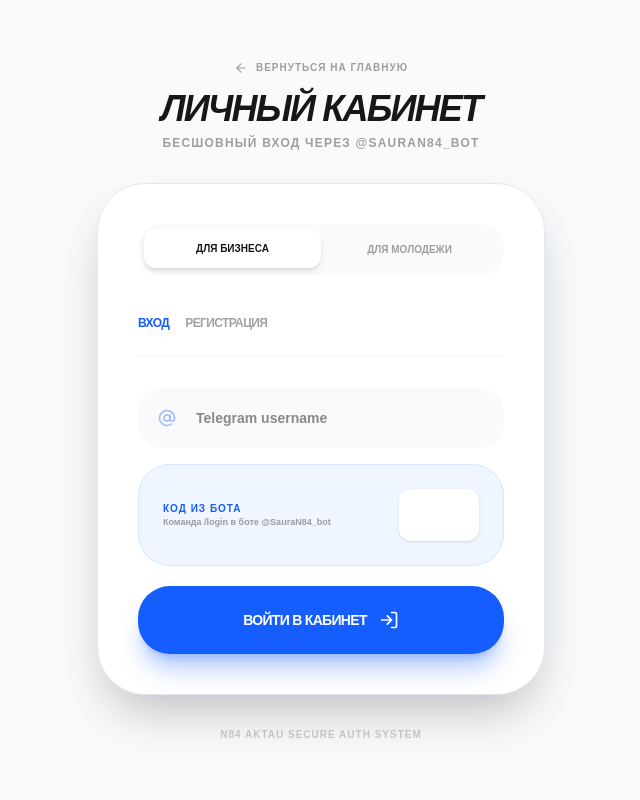
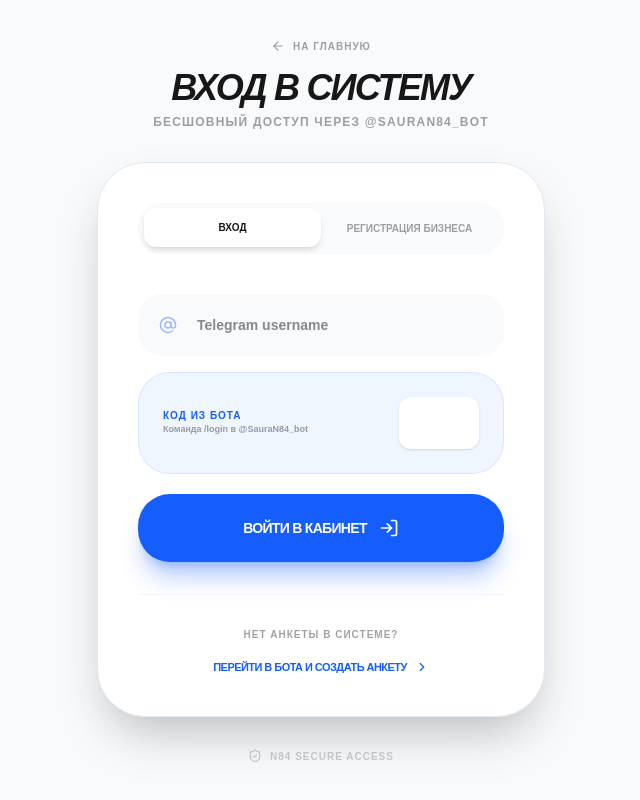
Before and after one commit to orkendebate-droid/N84, a Next.js app: page /login in a window 1280 px wide. Shown: the whole page, without its empty margins (319-959 px from the left). Built offline with nearby package versions, Linux system fonts and the light colour scheme.

Commit message:
feat: unified login page with separate business registration

```diff
--- a/src/app/login/page.tsx
+++ b/src/app/login/page.tsx
@@ -2,13 +2,12 @@
 
 import { useState, useEffect } from 'react'
 import { useRouter } from 'next/navigation'
-import { KeyRound, AtSign, Building2, User, LogIn, Loader2, ChevronRight, ArrowLeft } from "lucide-react"
+import { KeyRound, AtSign, Building2, User, LogIn, Loader2, ChevronRight, ArrowLeft, ShieldCheck } from "lucide-react"
 import Link from 'next/link'
 
 export default function LoginPage() {
   const router = useRouter()
   const [loading, setLoading] = useState(false)
-  const [selectedRole, setSelectedRole] = useState<'employer' | 'youth'>('employer')
   const [mode, setMode] = useState<'login' | 'register'>('login')
 
   const [formData, setFormData] = useState({
@@ -20,7 +19,6 @@ export default function LoginPage() {
     industry: ''
   })
 
-  // Если уже залогинен - редирект
   useEffect(() => {
     const saved = localStorage.getItem('n84_user')
     if (saved) {
@@ -31,13 +29,14 @@ export default function LoginPage() {
   const handleAuth = async (e: React.FormEvent) => {
     e.preventDefault()
     setLoading(true)
+    // Войти может кто угодно, регистрируется только работодатель
     const endpoint = mode === 'login' ? '/api/auth/otp-login' : '/api/auth/register-employer'
 
     try {
       const res = await fetch(endpoint, {
         method: 'POST',
         headers: { 'Content-Type': 'application/json' },
-        body: JSON.stringify({ ...formData, role: selectedRole })
+        body: JSON.stringify({ ...formData, role: 'employer' }) // При регистрации всегда employer
       })
       const data = await res.json()
       if (data.success) {
@@ -67,39 +66,38 @@ export default function LoginPage() {
         {/* Header */}
         <div className="text-center space-y-2">
             <Link href="/" className="inline-flex items-center gap-2 text-[10px] font-black uppercase tracking-widest opacity-40 hover:opacity-100 transition-opacity mb-4">
-                <ArrowLeft size={14} /> Вернуться на главную
+                <ArrowLeft size={14} /> На главную
             </Link>
-            <h1 className="text-4xl font-black italic tracking-tighter uppercase leading-none">Личный кабинет</h1>
-            <p className="text-xs font-bold opacity-40 uppercase tracking-widest">Бесшовный вход через @SauraN84_bot</p>
+            <h1 className="text-4xl font-black italic tracking-tighter uppercase leading-none">
+                {mode === 'login' ? 'Вход в систему' : 'Регистрация бизнеса'}
+            </h1>
+            <p className="text-xs font-bold opacity-40 uppercase tracking-widest">Бесшовный доступ через @SauraN84_bot</p>
         </div>
 
         {/* Auth Card */}
         <div className="bg-white dark:bg-zinc-900 rounded-[3rem] p-8 md:p-10 shadow-2xl border border-slate-200 dark:border-zinc-800 relative">
 
-            {/* Role Switcher */}
+            {/* Mode Switcher */}
             <div className="flex bg-slate-50 dark:bg-zinc-800 p-1.5 rounded-[1.5rem] mb-10">
-                <button onClick={() => { setSelectedRole('employer'); setMode('login'); }} className={`flex-1 py-3 rounded-xl text-[10px] font-black uppercase transition-all ${selectedRole === 'employer' ? 'bg-white dark:bg-zinc-700 shadow-md translate-y-[-1px]' : 'opacity-40'}`}>Для бизнеса</button>
-                <button onClick={() => { setSelectedRole('youth'); setMode('login'); }} className={`flex-1 py-3 rounded-xl text-[10px] font-black uppercase transition-all ${selectedRole === 'youth' ? 'bg-white dark:bg-zinc-700 shadow-md translate-y-[-1px]' : 'opacity-40'}`}>Для молодежи</button>
+                <button onClick={() => setMode('login')} className={`flex-1 py-3 rounded-xl text-[10px] font-black uppercase transition-all ${mode === 'login' ? 'bg-white dark:bg-zinc-700 shadow-md translate-y-[-1px]' : 'opacity-40'}`}>Вход</button>
+                <button onClick={() => setMode('register')} className={`flex-1 py-3 rounded-xl text-[10px] font-black uppercase transition-all ${mode === 'register' ? 'bg-white dark:bg-zinc-700 shadow-md translate-y-[-1px]' : 'opacity-40'}`}>Регистрация бизнеса</button>
             </div>
-
-            {selectedRole === 'employer' && (
-                <div className="flex gap-4 mb-8 border-b border-slate-100 dark:border-zinc-800 pb-6">
-                    <button onClick={() => setMode('login')} className={`text-xs font-black uppercase tracking-tighter ${mode === 'login' ? 'text-blue-600' : 'opacity-40'}`}>Вход</button>
-                    <button onClick={() => setMode('register')} className={`text-xs font-black uppercase tracking-tighter ${mode === 'register' ? 'text-blue-600' : 'opacity-40'}`}>Регистрация</button>
-                </div>
-            )}
 
             <form onSubmit={handleAuth} className="space-y-5">
                 {mode === 'register' && (
                     <div className="space-y-3 animate-in fade-in duration-300">
-                        <input className="w-full bg-slate-50 dark:bg-zinc-800 p-5 rounded-2xl text-sm font-bold border-none outline-none focus:ring-2 ring-blue-600/20" placeholder="ФИО Ответственного" value={formData.full_name} onChange={e => setFormData({...formData, full_name: e.target.value})} required={mode === 'register'} />
-                        <input className="w-full bg-slate-50 dark:bg-zinc-800 p-5 rounded-2xl text-sm font-bold border-none outline-none focus:ring-2 ring-blue-600/20" placeholder="Название компании" value={formData.company_name} onChange={e => setFormData({...formData, company_name: e.target.value})} required={mode === 'register'} />
-                        <input className="w-full bg-slate-50 dark:bg-zinc-800 p-5 rounded-2xl text-sm font-bold border-none outline-none focus:ring-2 ring-blue-600/20" placeholder="БИН компании" value={formData.bin_iin} onChange={e => setFormData({...formData, bin_iin: e.target.value})} required={mode === 'register'} />
+                        <div className="space-y-3 p-4 bg-slate-50 dark:bg-zinc-800 rounded-3xl border border-slate-100 dark:border-zinc-700">
+                            <input className="w-full bg-transparent p-2 text-sm font-bold border-none outline-none" placeholder="ФИО Ответственного" value={formData.full_name} onChange={e => setFormData({...formData, full_name: e.target.value})} required />
+                            <div className="h-[1px] bg-slate-200 dark:bg-zinc-700 mx-2"></div>
+                            <input className="w-full bg-transparent p-2 text-sm font-bold border-none outline-none" placeholder="Название компании" value={formData.company_name} onChange={e => setFormData({...formData, company_name: e.target.value})} required />
+                            <div className="h-[1px] bg-slate-200 dark:bg-zinc-700 mx-2"></div>
+                            <input className="w-full bg-transparent p-2 text-sm font-bold border-none outline-none" placeholder="БИН компании (12 цифр)" value={formData.bin_iin} onChange={e => setFormData({...formData, bin_iin: e.target.value})} required />
+                        </div>
                     </div>
                 )}
 
                 <div className="space-y-4">
-                    <div className="flex items-center bg-slate-50 dark:bg-zinc-800 rounded-[1.5rem] px-5 group focus-within:ring-2 ring-blue-600/20 transition-all">
+                    <div className="flex items-center bg-slate-50 dark:bg-zinc-800 rounded-[1.5rem] px-5 group focus-within:ring-2 ring-blue-600/20 transition-all border border-transparent focus-within:border-blue-600/10">
                         <AtSign size={18} className="text-blue-600 opacity-40 group-focus-within:opacity-100" />
                         <input className="flex-1 bg-transparent p-5 rounded-2xl text-sm font-bold border-none outline-none" placeholder="Telegram username" value={formData.username} onChange={e => setFormData({...formData, username: e.target.value})} required />
                     </div>
@@ -107,28 +105,35 @@ export default function LoginPage() {
                     <div className="p-6 bg-blue-50 dark:bg-blue-900/10 rounded-[2rem] border border-blue-600/10 flex items-center justify-between gap-4">
                         <div className="space-y-1">
                             <p className="text-[10px] font-black text-blue-600 uppercase tracking-widest leading-none">Код из бота</p>
-                            <p className="text-[9px] font-bold opacity-40 leading-none">Команда /login в боте @SauraN84_bot</p>
+                            <p className="text-[9px] font-bold opacity-40 leading-none">Команда /login в @SauraN84_bot</p>
                         </div>
                         <input className="w-20 bg-white dark:bg-zinc-700 p-3 rounded-xl text-center font-black text-xl tracking-widest border-none outline-none shadow-sm" maxLength={4} value={formData.code} onChange={e => setFormData({...formData, code: e.target.value})} required />
                     </div>
                 </div>
 
                 <button type="submit" disabled={loading} className="w-full bg-blue-600 text-white font-black py-6 rounded-[2rem] shadow-xl shadow-blue-600/30 flex items-center justify-center gap-3 text-sm uppercase tracking-tighter hover:scale-[1.02] active:scale-[0.98] transition-all disabled:opacity-50 mt-4">
-                    {loading ? <Loader2 className="animate-spin" /> : <>{mode === 'login' ? 'ВОЙТИ В КАБИНЕТ' : 'ЗАРЕГИСТРИРОВАТЬСЯ'} <LogIn size={20} /></>}
+                    {loading ? <Loader2 className="animate-spin" /> : <>{mode === 'login' ? 'ВОЙТИ В КАБИНЕТ' : 'ЗАРЕГИСТРИРОВАТЬ БИЗНЕС'} <LogIn size={20} /></>}
                 </button>
             </form>
 
-            {selectedRole === 'youth' && (
-                <div className="mt-8 pt-8 border-t border-slate-100 dark:border-zinc-800 text-center space-y-4">
-                    <p className="text-[10px] font-bold opacity-40 uppercase tracking-widest">Нет анкеты в системе?</p>
-                    <a href="https://t.me/SauraN84_bot" target="_blank" className="inline-flex items-center gap-2 text-blue-600 font-black text-[11px] uppercase tracking-tighter hover:underline">
+            <div className="mt-8 pt-8 border-t border-slate-100 dark:border-zinc-800 text-center space-y-4">
+                <p className="text-[10px] font-bold opacity-40 uppercase tracking-widest leading-relaxed">
+                    {mode === 'login' ? 'Нет анкеты в системе?' : 'Уже зарегистрированы?'}
+                </p>
+                <div className="flex flex-col gap-2">
+                    <a href="https://t.me/SauraN84_bot" target="_blank" className="inline-flex items-center justify-center gap-2 text-blue-600 font-black text-[11px] uppercase tracking-tighter hover:underline">
                         Перейти в бота и создать анкету <ChevronRight size={14} />
                     </a>
+                    {mode === 'register' && (
+                        <button onClick={() => setMode('login')} className="text-[10px] font-black uppercase opacity-60 hover:opacity-100 transition-opacity">Просто войти</button>
+                    )}
                 </div>
-            )}
+            </div>
         </div>
 
-        <p className="text-center text-[10px] font-black uppercase opacity-20 tracking-widest">N84 Aktau Secure Auth System</p>
+        <p className="text-center text-[10px] font-black uppercase opacity-20 tracking-widest flex items-center justify-center gap-2">
+            <ShieldCheck size={14} /> N84 Secure Access
+        </p>
       </div>
     </div>
   )
```
